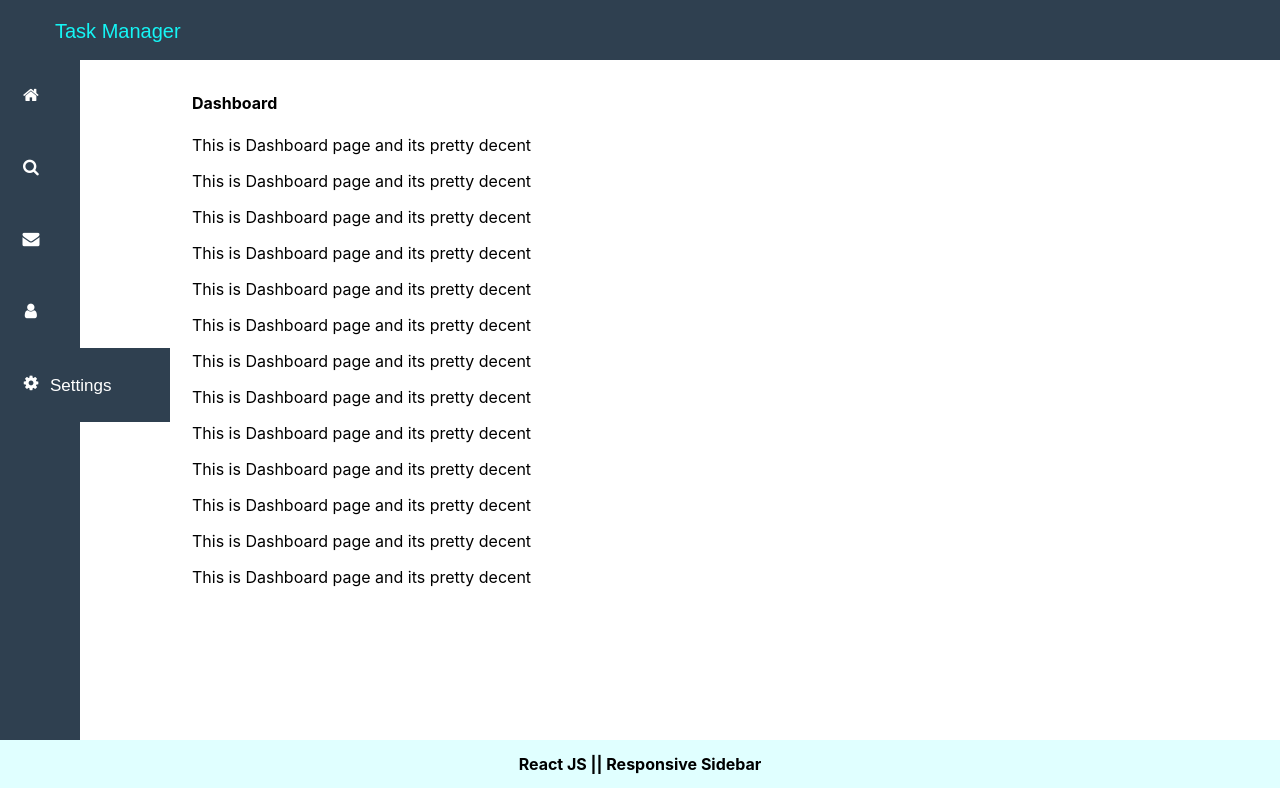
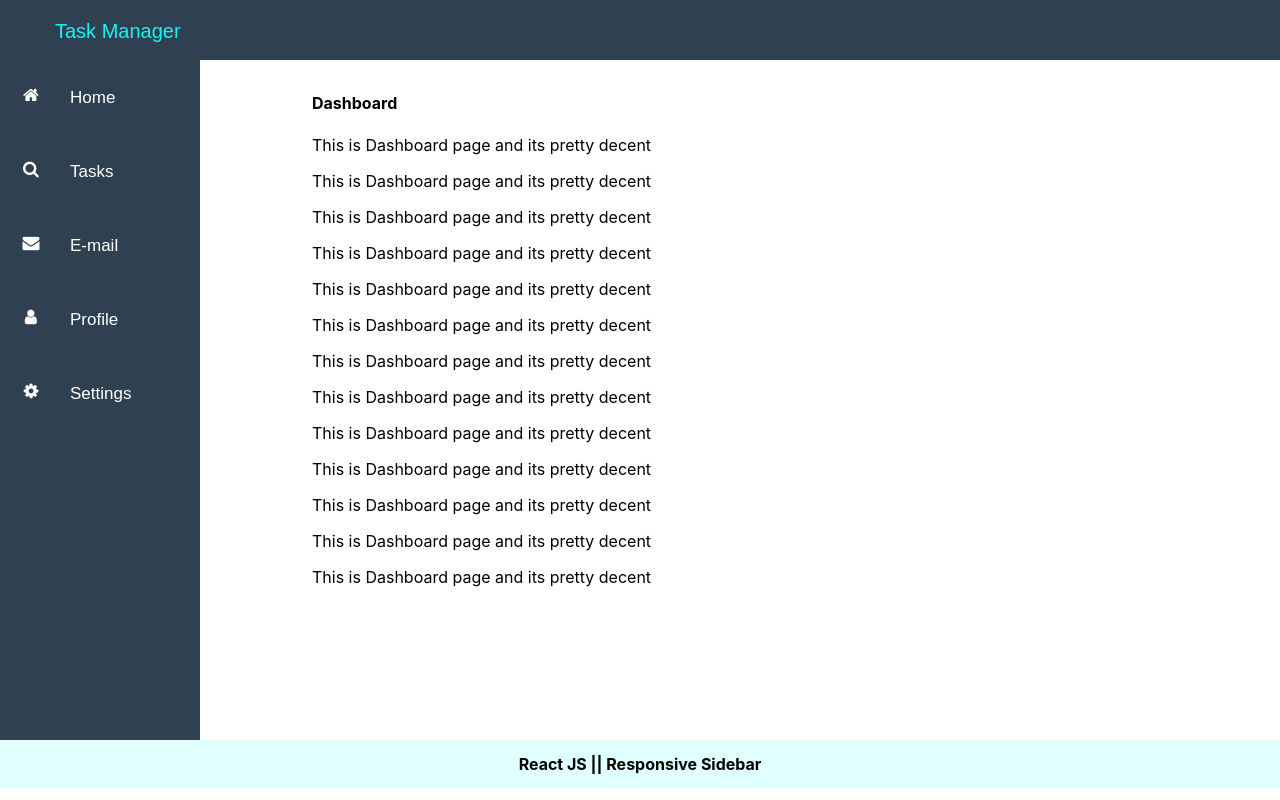
Before and after one commit to Varshaja31/Animated_sidebar_responsive, a React (Create React App) app: page / in a window 1280 px wide. In both pictures the pointer is over the element 40 px from the left and 400 px from the top of the page. Built offline with nearby package versions, Linux system fonts and the light colour scheme.

Commit message:
changed homecode

```diff
--- a/src/stylesheet/sidebar.css
+++ b/src/stylesheet/sidebar.css
@@ -5,6 +5,8 @@
   min-height: 85vh;
   /* margin-top: 2px; */
   display:flex;
+ transition: 0.2s ease-in-out;
+
 
   /* transition: 0.2s; */
 
@@ -48,27 +50,37 @@
 
 }
 
-.side a:hover span{
+/* .side a:hover .main{
   display: flex;
  margin-left: 30px;
  margin-top: -18px;
 
+} */
+
+
+.main:hover{
+  width: 200px;
+ transition: 0.2s ease-in-out;
+
+}
+
+
+.main:hover span{
+  display: flex;
+  margin-left: 50px;
+  margin-top: -18px;
 }
 
 
 
+/*
+.side a:hover{
+  cursor: pointer;
+  background-color: #43505c;
+  width:180px
 
 
-
-.side a:hover{
-  cursor: pointer;
-  background-color: #2f4050;
-  width: 150px;
-  margin: 0px;
-
-  z-index: 1;
-
-}
+} */
 
 /* .contenta{
   background-color: yellowgreen;
```
